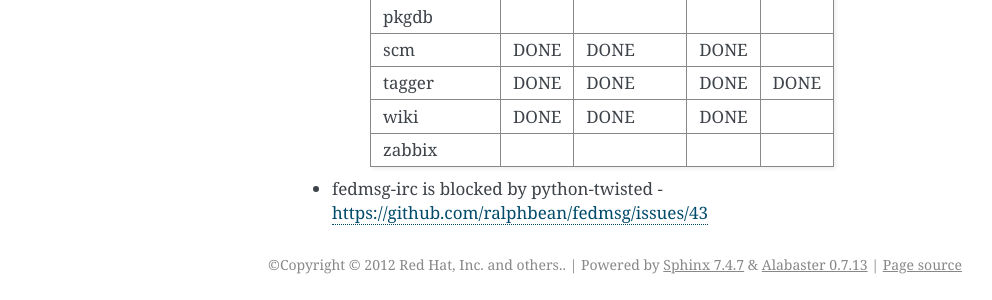
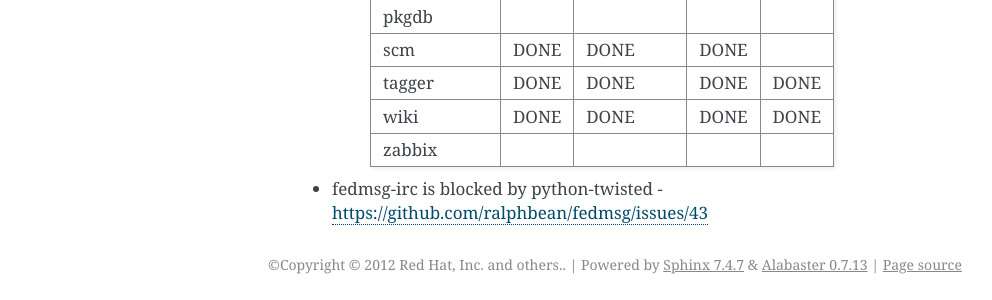
Before and after one commit to fedora-infra/fedmsg, a Sphinx documentation site: the page built from doc/status.rst, in a window 1280 px wide. Shown: the part 601-901 px from the top of the page, without its empty margins (148-1140 px from the left). Built offline with Sphinx 7.4.7, drawn with Linux system fonts in a browser that asks for light colours.

Commit message:
Champagne!

```diff
--- a/doc/status.rst
+++ b/doc/status.rst
@@ -37,7 +37,7 @@ There is no information here about *receiving* messages, only sending.
 +---------------+-----------+------------+----------+-----------+
 | tagger        | DONE      |  DONE      | DONE     | DONE      |
 +---------------+-----------+------------+----------+-----------+
-| wiki          | DONE      |  DONE      | DONE     |           |
+| wiki          | DONE      |  DONE      | DONE     | DONE      |
 +---------------+-----------+------------+----------+-----------+
 | zabbix        |           |            |          |           |
 +---------------+-----------+------------+----------+-----------+
```
